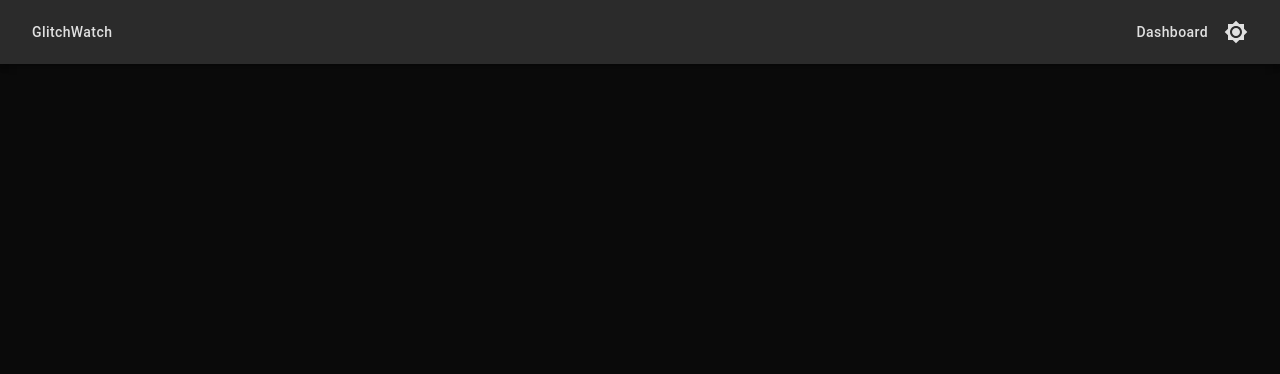
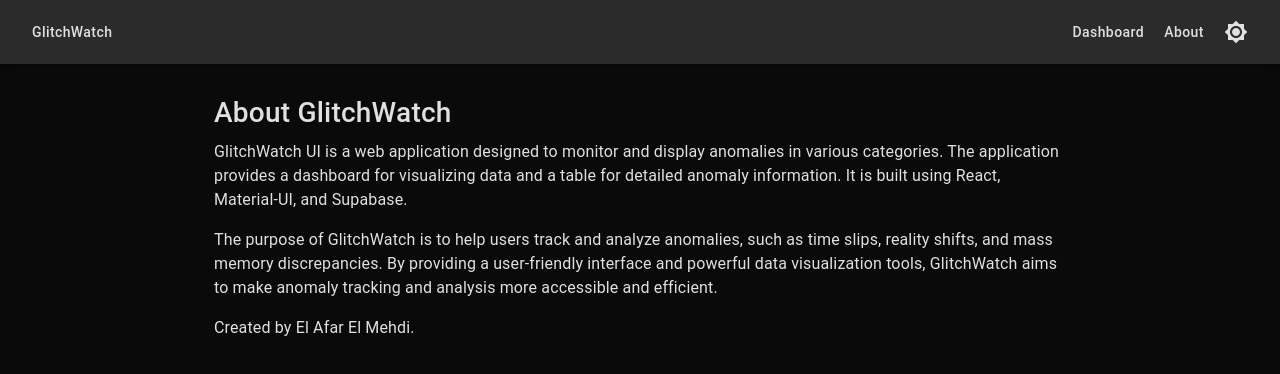
Before and after one commit to Mehdi-Afar/glitchwatch-ui, a React (Create React App) app: page /about in a window 1280 px wide. Shown: the top 374 px of the page. Built offline with nearby package versions, Linux system fonts and the light colour scheme.

Commit message:
Add About page, update Navbar, and include project description and creator info

```diff
--- a/public/index.html
+++ b/public/index.html
@@ -5,6 +5,7 @@
     <meta name="viewport" content="width=device-width, initial-scale=1.0" />
     <meta http-equiv="X-UA-Compatible" content="ie=edge" />
     <title>GlitchWatch</title>
+    <meta name="description" content="GlitchWatch UI - Created by El Afar El Mehdi" />
     <style>
       body {
         margin: 0;
@@ -24,6 +25,8 @@
 
       To begin the development, run `npm start` or `yarn start`.
       To create a production bundle, use `npm run build` or `yarn build`.
+
+      Created by El Afar El Mehdi
     -->
   </body>
 </html>
--- a/src/App.js
+++ b/src/App.js
@@ -6,6 +6,7 @@
 import Navbar from "./components/Navbar";
 import Home from "./pages/Home";
 import Dashboard from "./pages/Dashboard";
+import About from "./pages/About";
 import { lightTheme, darkTheme } from "./theme";
 
 const App = () => {
@@ -21,6 +22,7 @@
           <Routes>
             <Route path="/" element={<Home />} />
             <Route path="/dashboard" element={<Dashboard />} />
+            <Route path="/about" element={<About />} />
           </Routes>
         </Container>
       </Router>
--- a/src/components/Navbar.js
+++ b/src/components/Navbar.js
@@ -4,18 +4,20 @@
 import { Button } from '@mui/material';
 import { Link } from 'react-router-dom';
 
-
 const Navbar = ({ darkMode, setDarkMode }) => {
   return (
     <AppBar position="static">
       <Toolbar>
         <Typography variant="h6" sx={{ flexGrow: 1 }}>
-        <Button color="inherit" component={Link} to="/">
-          GlitchWatch
+          <Button color="inherit" component={Link} to="/">
+            GlitchWatch
           </Button>
         </Typography>
         <Button color="inherit" component={Link} to="/dashboard">
           Dashboard
+        </Button>
+        <Button color="inherit" component={Link} to="/about">
+          About
         </Button>
         <IconButton onClick={() => setDarkMode(!darkMode)} color="inherit">
           {darkMode ? <Brightness7 /> : <Brightness4 />}
--- /dev/null
+++ b/src/pages/About.js
@@ -0,0 +1,23 @@
+import React from "react";
+import { Box, Typography, Container } from "@mui/material";
+
+const About = () => {
+  return (
+    <Container maxWidth="md" sx={{ mt: 4 }}>
+      <Typography variant="h4" component="h1" gutterBottom>
+        About GlitchWatch
+      </Typography>
+      <Typography variant="body1" paragraph>
+        GlitchWatch UI is a web application designed to monitor and display anomalies in various categories. The application provides a dashboard for visualizing data and a table for detailed anomaly information. It is built using React, Material-UI, and Supabase.
+      </Typography>
+      <Typography variant="body1" paragraph>
+        The purpose of GlitchWatch is to help users track and analyze anomalies, such as time slips, reality shifts, and mass memory discrepancies. By providing a user-friendly interface and powerful data visualization tools, GlitchWatch aims to make anomaly tracking and analysis more accessible and efficient.
+      </Typography>
+      <Typography variant="body1" paragraph>
+        Created by El Afar El Mehdi.
+      </Typography>
+    </Container>
+  );
+};
+
+export default About;
```
